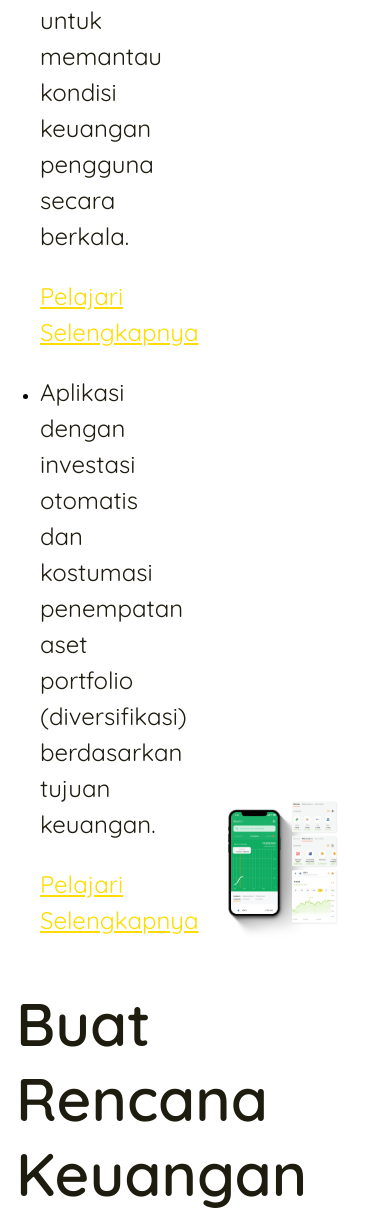
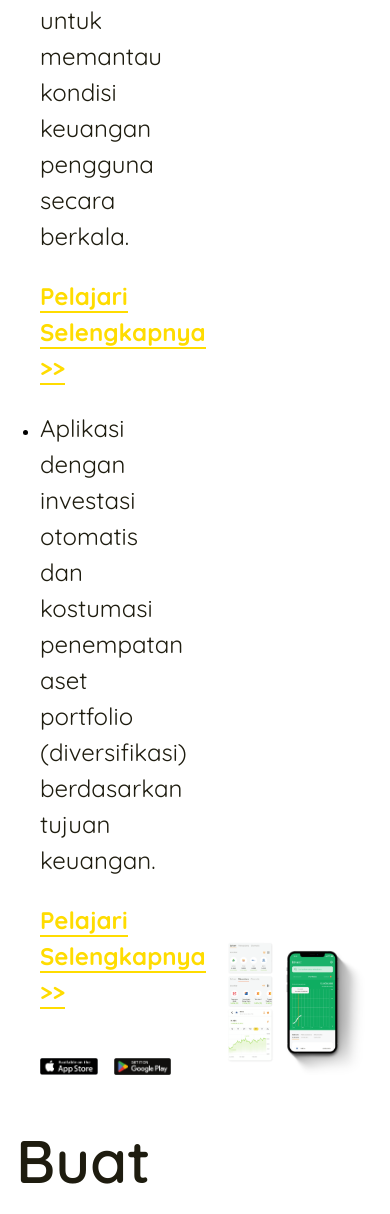
Before and after one commit to leonardhw/pina-web-landing-page-advice, a Next.js app: page / in a window 390 px wide. Shown: the part 6056-7270 px from the top of the page. Built offline with nearby package versions, Linux system fonts and the light colour scheme; what prettier-plugin-tailwindcss would draw is missing.

Commit message:
mobile layout start

```diff
--- a/src/app/page.js
+++ b/src/app/page.js
@@ -209,10 +209,10 @@ export default function Home() {
                     </h5>
                     <br />
                     <Link
-                      href='/'
-                      className='text-2xl font-normal leading-normal text-pina-yellow-1 underline'
+                      href='/aplikasi-keuangan'
+                      className='border-b-2 border-pina-yellow-1 text-2xl font-bold leading-normal text-pina-yellow-1 hover:border-pina-yellow-4 hover:text-pina-yellow-4'
                     >
-                      Pelajari Selengkapnya
+                      Pelajari Selengkapnya &gt;&gt;
                     </Link>
                   </li>
                   <br />
@@ -224,34 +224,52 @@ export default function Home() {
                     </h5>
                     <br />
                     <Link
-                      href='/'
-                      className='text-2xl font-normal leading-normal text-pina-yellow-1 underline'
+                      href='/aplikasi-investasi'
+                      className='border-b-2 border-pina-yellow-1 text-2xl font-bold leading-normal text-pina-yellow-1 hover:border-pina-yellow-4 hover:text-pina-yellow-4'
                     >
-                      Pelajari Selengkapnya
+                      Pelajari Selengkapnya &gt;&gt;
                     </Link>
                   </li>
                 </ul>
+                <div className='mt-12 flex items-center gap-4 pl-6'>
+                  <Link href='https://www.youtube.com'>
+                    <Image
+                      src='/static/images/app-store-download.png'
+                      width={150}
+                      height={44}
+                      alt='appstore download'
+                    />
+                  </Link>
+                  <Link href='https://google.com'>
+                    <Image
+                      src='/static/images/gplay-download-1.png'
+                      width={150}
+                      height={44}
+                      alt='playstore download'
+                    />
+                  </Link>
+                </div>
               </div>
               <div className='relative min-h-[1150px]'>
                 <Image
                   src='/static/images/aplikasi-manajemen-keuangan-pina.png'
                   width={632}
                   height={30}
-                  alt=''
+                  alt='fitur manajemen keuangan pina'
                   className='absolute -left-20 top-0'
                 />
                 <Image
                   src='/static/images/grafik-portofolio-investasi.png'
                   width={256}
                   height={30}
-                  alt=''
+                  alt='alokasi pengeluaran pina'
                   className='top-30 absolute right-0 top-28'
                 />
                 <Image
-                  src='/static/images/investasi-di-pina.png'
+                  src='/static/images/investasi-di-pina-group.png'
                   width={968}
                   height={30}
-                  alt=''
+                  alt='grafik portofolio investasi'
                   className='top-30 absolute bottom-0 left-0'
                 />
               </div>
```
Also changed, not shown: public/static/images/investasi-di-pina-group.png (added), public/static/images/investasi-di-pina.png (deleted).
